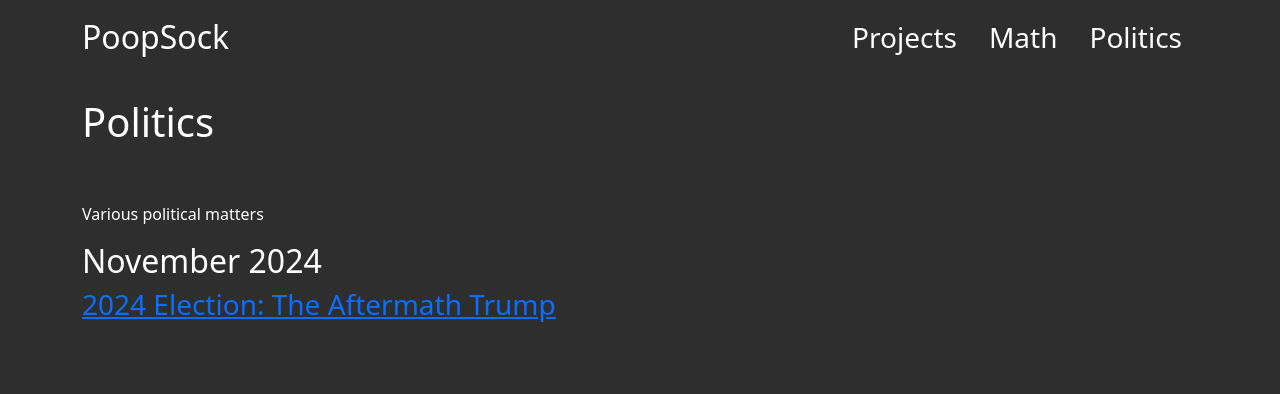
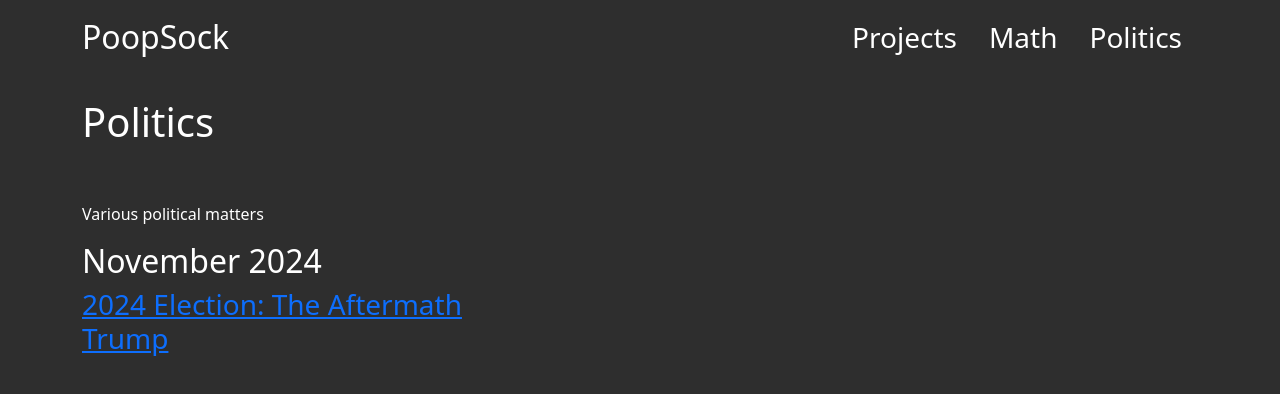
Before and after one commit to JacksonGuy/Poopsock, a plain HTML site: page politics/index.html in a window 1280 px wide. Drawn offline with nearby package versions, Linux system fonts and the light colour scheme; files that its build step writes are made by us from their sources.

Commit message:
forgot a linebreak

```diff
--- a/politics/index.html
+++ b/politics/index.html
@@ -18,7 +18,7 @@
 
             <h2> November 2024</h2>
             <h3>
-                <a href="/politics/2024-election.html"> 2024 Election: The Aftermath </a>
+                <a href="/politics/2024-election.html"> 2024 Election: The Aftermath </a><br>
                 <a href="/politics/trump.html"> Trump </a>
             </h3>
         </div>
```
